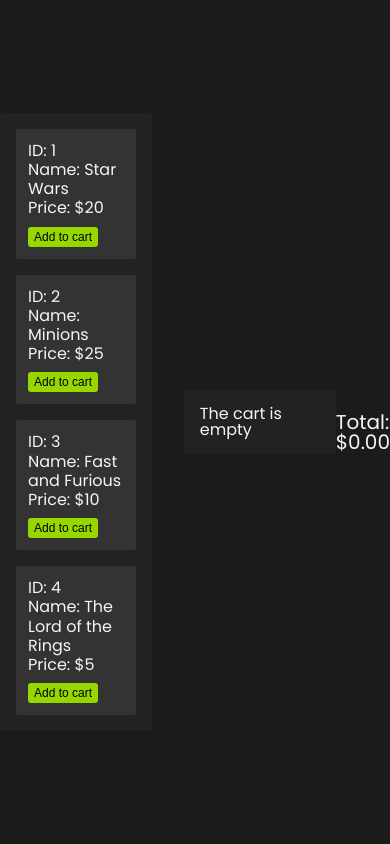
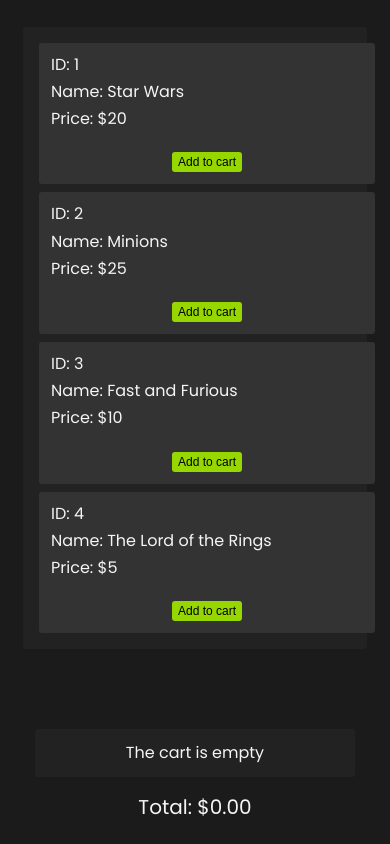
Before and after one commit to mediastream/mediastream-challenge-react, a React (Create React App) app: page /01 in a window 390 px wide. Built offline with nearby package versions, Linux system fonts and the light colour scheme.

Commit message:
Change some styles

```diff
--- a/src/components/pages/Exercise01/assets/styles.css
+++ b/src/components/pages/Exercise01/assets/styles.css
@@ -1,3 +1,4 @@
+
 .exercise01 {
   background-color: var(--black);
   color: var(--white);
@@ -6,56 +7,74 @@
   display: flex;
   align-items: center;
   justify-content: center;
-}
-
-.movies__list, .movies__cart {
-  width: 24em;
+  flex-direction: column;
 }
 
 .movies__list {
-  background-color: #222222;
+  background-color: var(--background-dark);
   padding: 1em;
-  border-radius: .2em;
-  margin-right: 2em;
+  border-radius: 0.2em;
+  width: 80vw;
+}
+
+.movies__list ul {
+  display: flex;
+  flex-direction: row;
+  gap: 1rem;
 }
 
 .movies__list-card {
-  background-color: #333333;
-  margin-bottom: 1rem;
-  padding: .75em;
-  border-radius: .2em;
+  background-color: var(--card-background);
+  padding: 0.75em;
+  border-radius: 0.2em;
+  width: calc(25% - 1rem);
+  max-height: 500px;
+  display: flex;
+  flex-direction: column;
 }
 
-.movies__list-card:last-child {
-  margin-bottom: 0;
-}
-
-.movies__list-card ul li {
+.movies__list-card ul {
   font-size: 1em;
   line-height: 120%;
+  display: flex;
+  gap: 0.2rem;
+  flex-direction: column;
+  padding: 0;
+  margin-bottom: 1.5rem;
 }
 
 .movies__list-card button {
   background-color: var(--ms-green);
   border: none;
   cursor: pointer;
-  font-size: .75em;
-  border-radius: .25em;
-  margin-top: .75em;
-  padding: .25em .5em;
+  font-size: 0.75em;
+  border-radius: 0.25em;
+  margin-top: auto;
+  padding: 0.25em 0.5em;
+  align-self: center;
 }
 
+
+
 .movies__cart {
-  background-color: #222222;
+  background-color: var(--background-dark);
   padding: 1em;
-  border-radius: .2em;
+  border-radius: 0.2em;
+  margin-top: 5em;
+  width: 18em;
+  display: flex;
+  flex-direction: column;
+}
+
+.movies__cart span {
+  align-self: center;
 }
 
 .movies__cart-card {
-  background-color: #333333;
+  background-color: var(--card-background);
   margin-bottom: 1rem;
-  padding: .75em;
-  border-radius: .2em;
+  padding: 0.75em;
+  border-radius: 0.2em;
 }
 
 .movies__cart-card:last-child {
@@ -68,25 +87,44 @@
 }
 
 .movies__cart-card-quantity {
-  display: flex;
-  align-items: center;
-  margin-top: .5em;
+  margin-top: 0.5em;
 }
 
 .movies__cart-card span {
-  margin: 0 .5em;
+  margin: 0 0.5em;
 }
 
 .movies__cart-card button {
   background-color: var(--ms-green);
   border: none;
   cursor: pointer;
-  font-size: .75em;
-  border-radius: .25em;
-  padding: .25em .5em;
+  font-size: 0.75em;
+  border-radius: 0.25em;
+  padding: 0.25em 0.5em;
 }
 
 .movies__cart-total {
   margin-top: 1em;
   font-size: 1.25em;
 }
+
+
+@media (max-width: 768px) {
+
+  .movies__list {
+    width: 80%;
+  }
+
+  .movies__list ul {
+    display: flex;
+    flex-direction: column;
+    gap: 0.5rem;
+  }
+
+  .movies__list-card {
+    padding: 0.75em;
+    border-radius: 0.2em;
+    width: 100%;
+  }
+
+}
```
